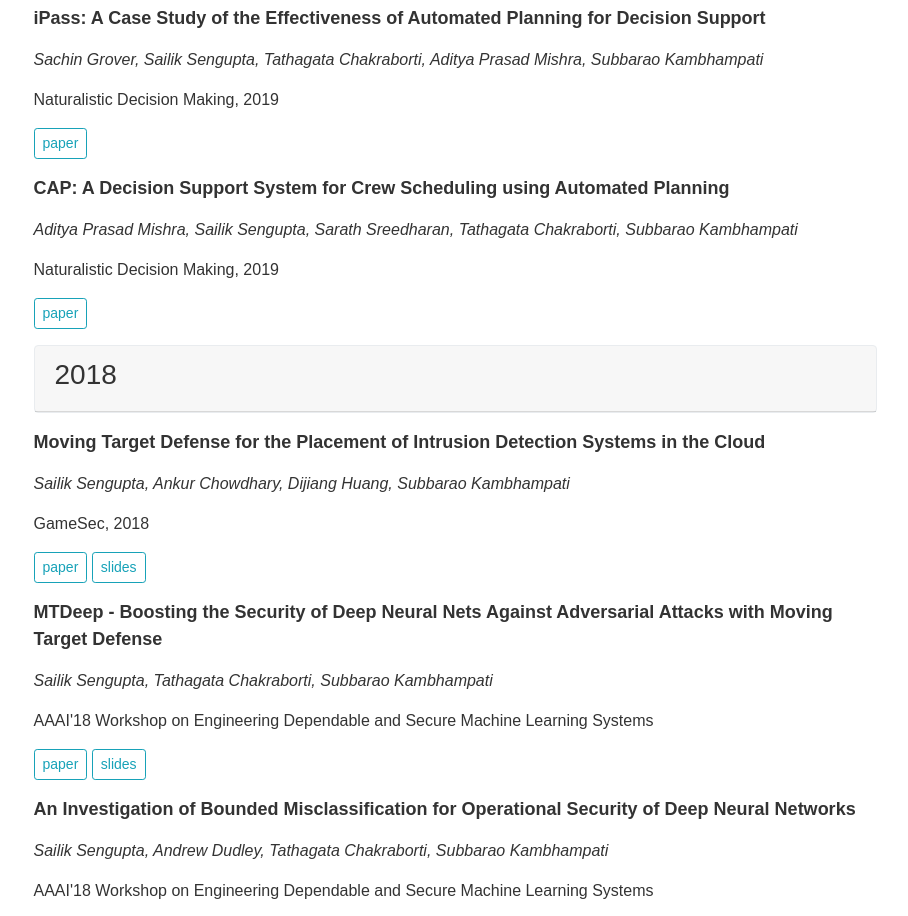
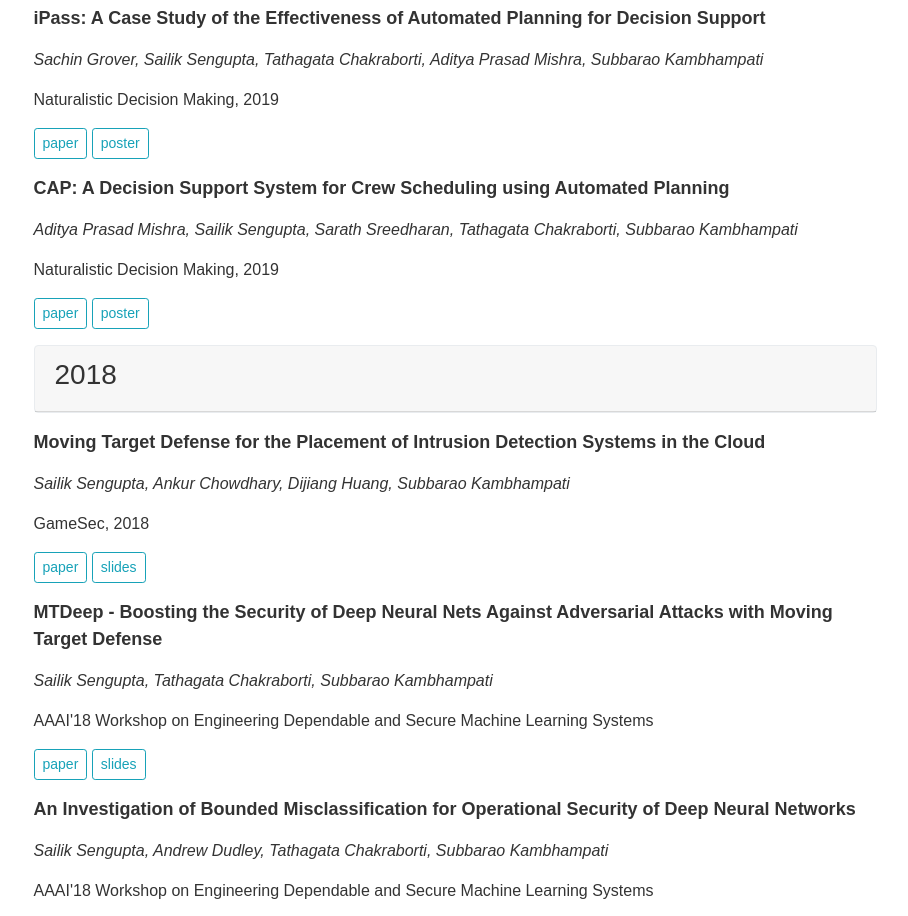
Before and after one commit to sailik1991/sailik1991.github.io, a plain HTML site: page index.html in a window 1280 px wide. Shown: the part 1460-2376 px from the top of the page, without its empty margins (298-1206 px from the left). Drawn offline with nearby package versions, Linux system fonts and the light colour scheme; a web font is replaced by a local one.

Commit message:
Adding link to poster files.

```diff
--- a/index.html
+++ b/index.html
@@ -148,6 +148,7 @@
     <p>Naturalistic Decision Making, 2019</p>
     <p>
         <a href="https://yochan-lab.github.io/papers/files/papers/iPass.pdf"><button type="button" class="btn btn-outline-info btn-sm">paper</button></a>
+	<a href="https://yochan-lab.github.io/papers/files/papers/iPass_poster.pdf"><button type="button" class="btn btn-outline-info btn-sm">poster</button></a>
     </p>
 
     <p style="font-size:large;"><strong>CAP: A Decision Support System for Crew Scheduling using Automated Planning</strong></p>
@@ -155,6 +156,7 @@
     <p>Naturalistic Decision Making, 2019</p>
     <p>
         <a href="https://yochan-lab.github.io/papers/files/papers/CAP.pdf"><button type="button" class="btn btn-outline-info btn-sm">paper</button></a>
+	<a href="https://yochan-lab.github.io/papers/files/papers/CAPS_Poster.pdf"><button type="button" class="btn btn-outline-info btn-sm">poster</button></a>
     </p>
 
 
```
